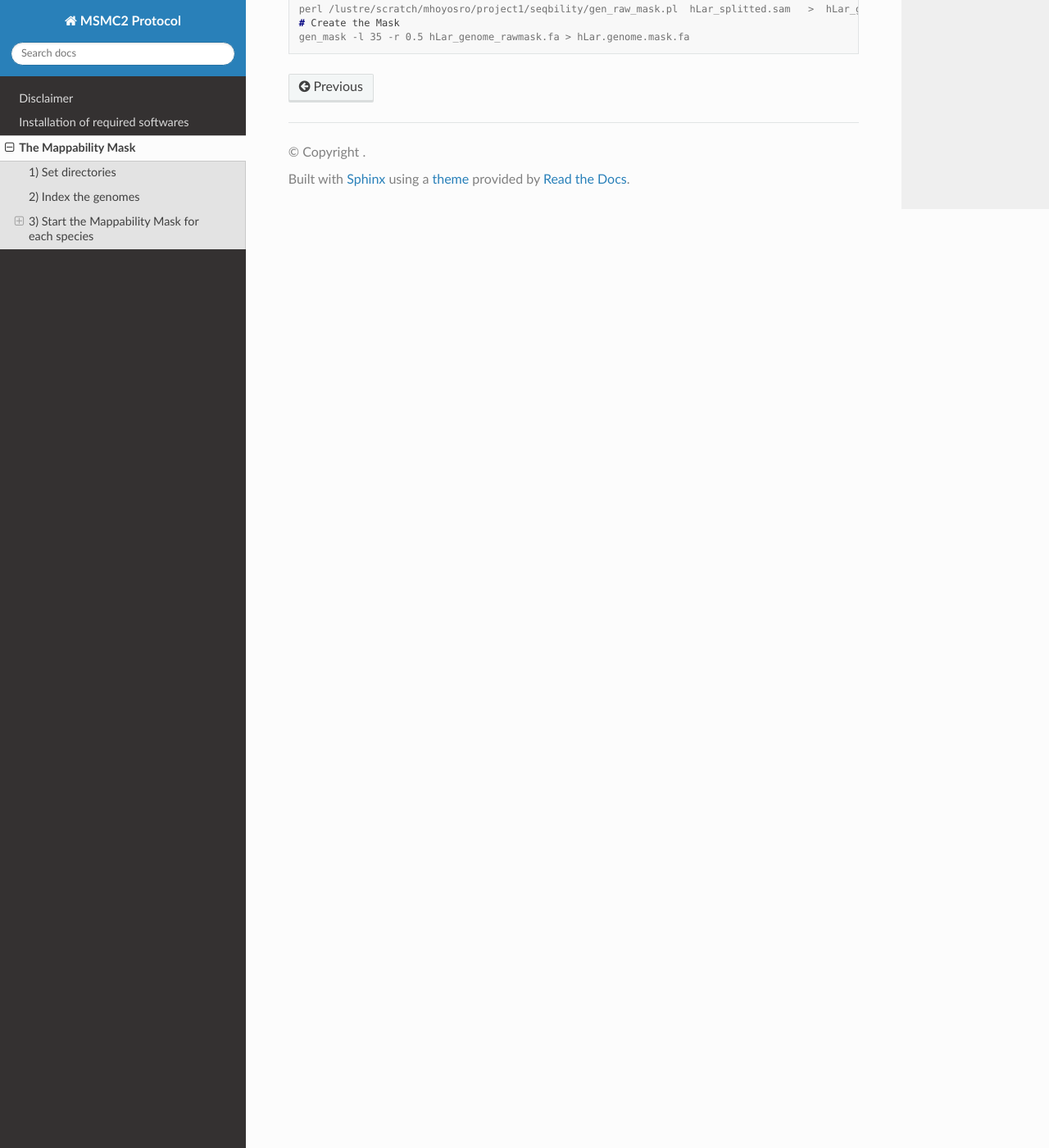
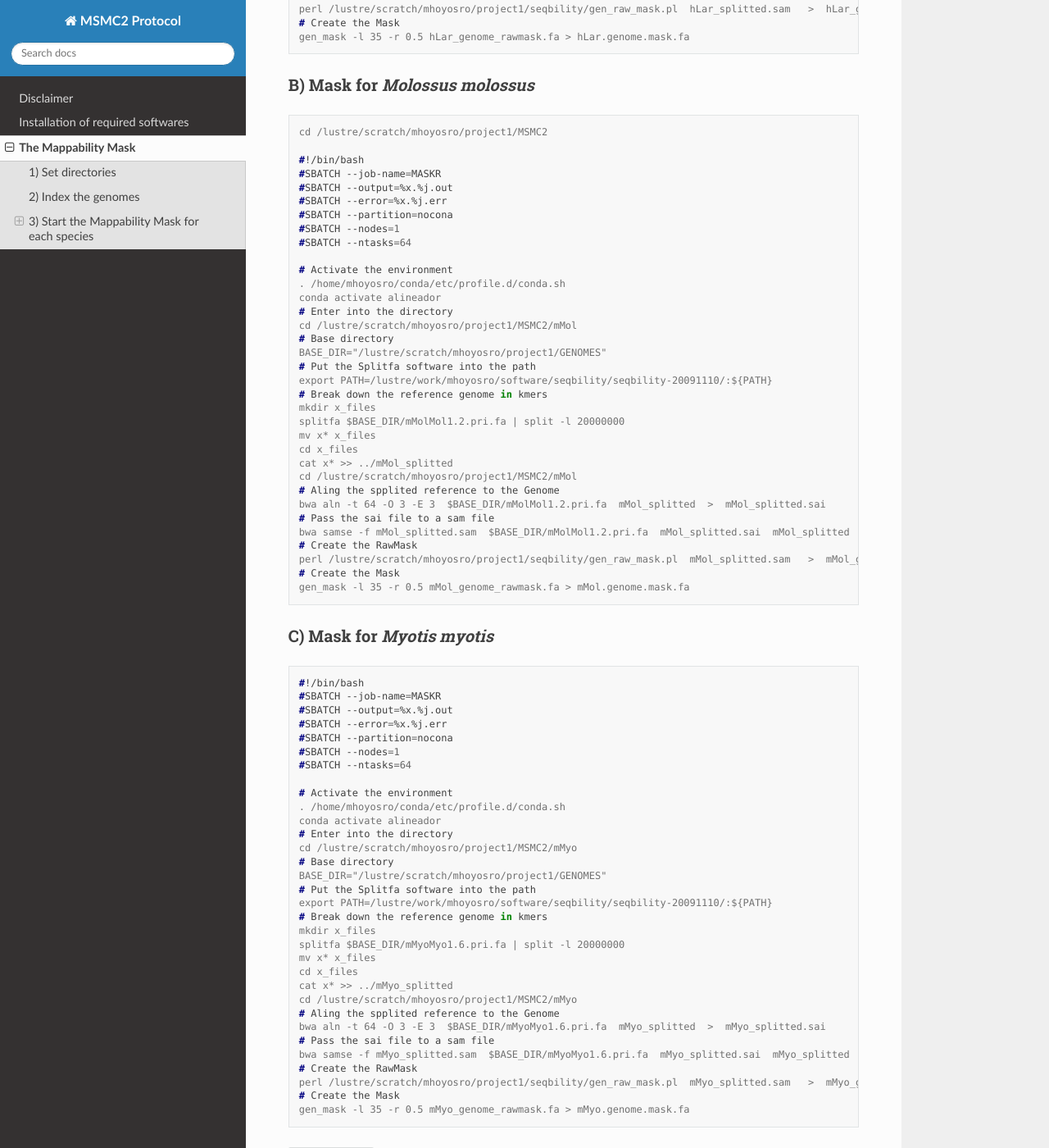
Before and after one commit to hoyosmanuel/MSMC2-Protocol, a Sphinx documentation site: the page built from docs/source/02_Data_Pre-Processing.rst, in a window 1280 px wide and 1400 px high, scrolled down 1731 px. Shown: the whole window at 82% size. Built offline with Sphinx 7.4.7 and the Read the Docs theme 3.1.0, drawn with Linux system fonts in a browser that asks for light colours; some of the changed text lies outside the part shown.

Commit message:
Update 02_Data_Pre-Processing.rst

```diff
--- a/docs/source/02_Data_Pre-Processing.rst
+++ b/docs/source/02_Data_Pre-Processing.rst
@@ -57,7 +57,7 @@ The Mappability Mask
 3) Start the Mappability Mask for each species
 -----------------------------------------------
 
-A) Mask for Hipposideros larvatus
+A) Mask for *Hipposideros larvatus*
 ~~~~~~~~~~~~~~~~~~~~~~~~~~~~~~~~~~~~
 
 .. code-block:: console
@@ -99,3 +99,83 @@ A) Mask for Hipposideros larvatus
   perl /lustre/scratch/mhoyosro/project1/seqbility/gen_raw_mask.pl  hLar_splitted.sam   >  hLar_genome_rawmask.fa
   # Create the Mask
   gen_mask -l 35 -r 0.5 hLar_genome_rawmask.fa > hLar.genome.mask.fa
+
+
+B) Mask for *Molossus molossus*
+~~~~~~~~~~~~~~~~~~~~~~~~~~~~~~~~~~~~
+
+.. code-block:: console
+
+  cd /lustre/scratch/mhoyosro/project1/MSMC2
+
+  #!/bin/bash
+  #SBATCH --job-name=MASKR
+  #SBATCH --output=%x.%j.out
+  #SBATCH --error=%x.%j.err
+  #SBATCH --partition=nocona
+  #SBATCH --nodes=1
+  #SBATCH --ntasks=64
+
+  # Activate the environment
+  . /home/mhoyosro/conda/etc/profile.d/conda.sh
+  conda activate alineador
+  # Enter into the directory
+  cd /lustre/scratch/mhoyosro/project1/MSMC2/mMol
+  # Base directory
+  BASE_DIR="/lustre/scratch/mhoyosro/project1/GENOMES"
+  # Put the Splitfa software into the path
+  export PATH=/lustre/work/mhoyosro/software/seqbility/seqbility-20091110/:${PATH}
+  # Break down the reference genome in kmers
+  mkdir x_files
+  splitfa $BASE_DIR/mMolMol1.2.pri.fa | split -l 20000000
+  mv x* x_files
+  cd x_files
+  cat x* >> ../mMol_splitted
+  cd /lustre/scratch/mhoyosro/project1/MSMC2/mMol
+  # Aling the spplited reference to the Genome
+  bwa aln -t 64 -O 3 -E 3  $BASE_DIR/mMolMol1.2.pri.fa  mMol_splitted  >  mMol_splitted.sai
+  # Pass the sai file to a sam file
+  bwa samse -f mMol_splitted.sam  $BASE_DIR/mMolMol1.2.pri.fa  mMol_splitted.sai  mMol_splitted
+  # Create the RawMask
+  perl /lustre/scratch/mhoyosro/project1/seqbility/gen_raw_mask.pl  mMol_splitted.sam   >  mMol_genome_rawmask.fa
+  # Create the Mask
+  gen_mask -l 35 -r 0.5 mMol_genome_rawmask.fa > mMol.genome.mask.fa
+
+
+C) Mask for *Myotis myotis*
+~~~~~~~~~~~~~~~~~~~~~~~~~~~~~~~~~~~~
+
+.. code-block:: console
+
+  #!/bin/bash
+  #SBATCH --job-name=MASKR
+  #SBATCH --output=%x.%j.out
+  #SBATCH --error=%x.%j.err
+  #SBATCH --partition=nocona
+  #SBATCH --nodes=1
+  #SBATCH --ntasks=64
+
+  # Activate the environment
+  . /home/mhoyosro/conda/etc/profile.d/conda.sh
+  conda activate alineador
+  # Enter into the directory
+  cd /lustre/scratch/mhoyosro/project1/MSMC2/mMyo
+  # Base directory
+  BASE_DIR="/lustre/scratch/mhoyosro/project1/GENOMES"
+  # Put the Splitfa software into the path
+  export PATH=/lustre/work/mhoyosro/software/seqbility/seqbility-20091110/:${PATH}
+  # Break down the reference genome in kmers
+  mkdir x_files
+  splitfa $BASE_DIR/mMyoMyo1.6.pri.fa | split -l 20000000
+  mv x* x_files
+  cd x_files
+  cat x* >> ../mMyo_splitted
+  cd /lustre/scratch/mhoyosro/project1/MSMC2/mMyo
+  # Aling the spplited reference to the Genome
+  bwa aln -t 64 -O 3 -E 3  $BASE_DIR/mMyoMyo1.6.pri.fa  mMyo_splitted  >  mMyo_splitted.sai
+  # Pass the sai file to a sam file
+  bwa samse -f mMyo_splitted.sam  $BASE_DIR/mMyoMyo1.6.pri.fa  mMyo_splitted.sai  mMyo_splitted
+  # Create the RawMask
+  perl /lustre/scratch/mhoyosro/project1/seqbility/gen_raw_mask.pl  mMyo_splitted.sam   >  mMyo_genome_rawmask.fa
+  # Create the Mask
+  gen_mask -l 35 -r 0.5 mMyo_genome_rawmask.fa > mMyo.genome.mask.fa
```
